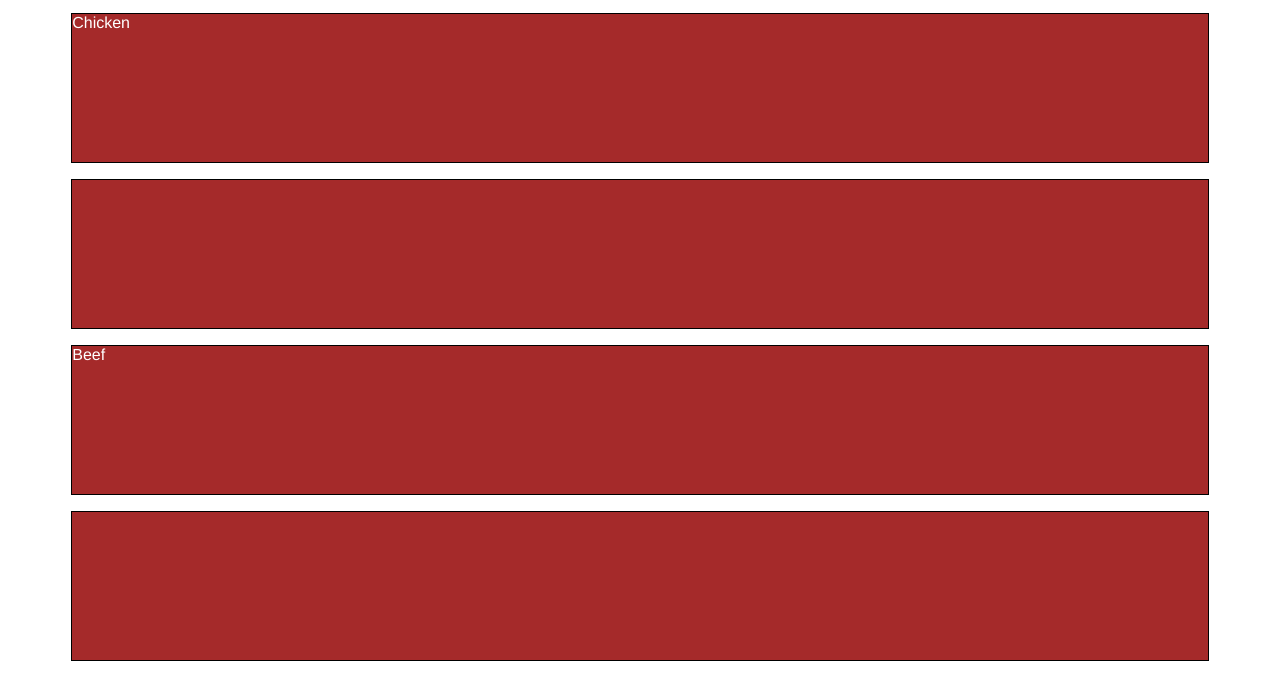
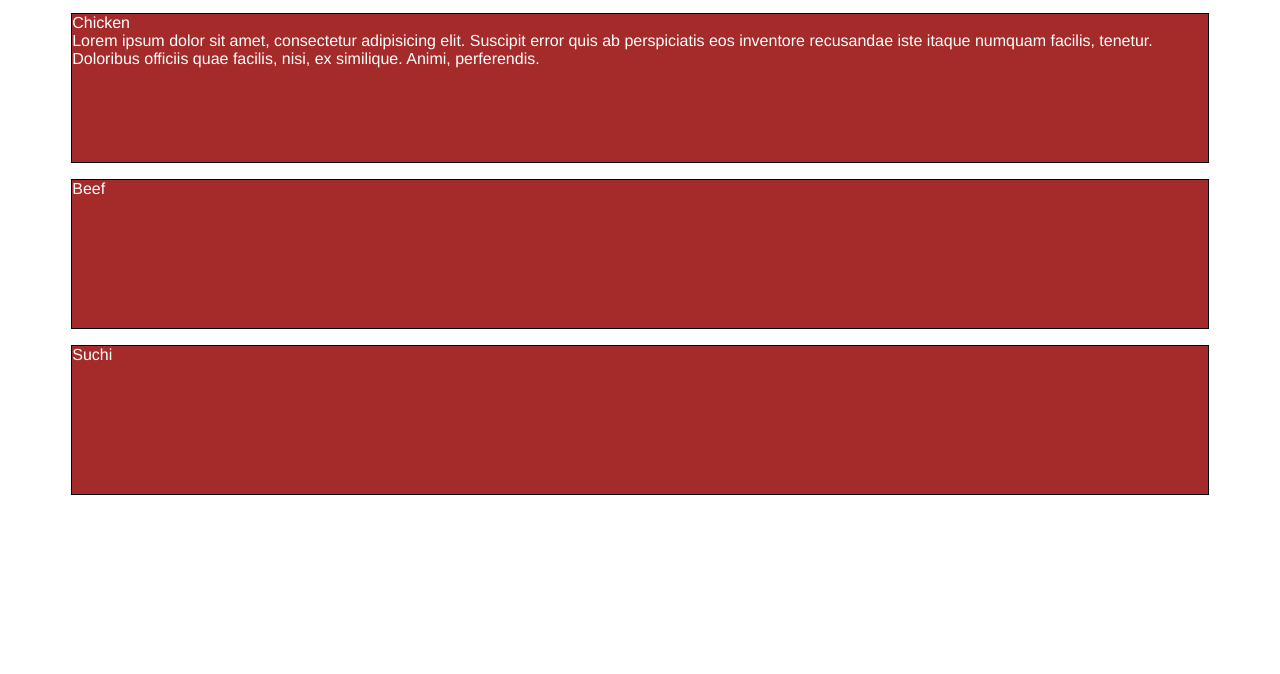
Before and after one commit to 1952vlad/vlad-vlad.github.io, a plain HTML site: page mod2_solution/index.html in a window 1280 px wide. Shown: the part 61-735 px from the top of the page. Drawn offline with Linux system fonts and the light colour scheme.

Commit message:
Update index.html

```diff
--- a/mod2_solution/index.html
+++ b/mod2_solution/index.html
@@ -9,15 +9,19 @@
 </head>
 <body>
 <h1>Our Menu</h1>
-	<div class="container-fluid">
-    <div class="row">
-      <div class="col-md-4"><p>Chicken<p></div>
-      <div class="col-md-4"><p>Beef<p></div>
-      <div class="col-md-4"><p>Sushi<p></div>
-    </div>
-    </div>
+<div id="container">
+</div>
+  <p id="p1">
+  	<span class="block">Chicken</span><br />
+        <spam id="content"> Lorem ipsum dolor sit amet, consectetur adipisicing elit. Suscipit error quis ab perspiciatis eos inventore recusandae iste itaque numquam facilis, tenetur. Doloribus officiis quae facilis, nisi, ex similique. Animi, perferendis. </span>
+
+  </p>
+  <p id="p2">
+  <span class="block2">Beef</span></p>
+  <p id="p3">
+  	<span class="block3">Suchi</span></p>
+</div>
 
 
-<p>I'm hosted with GitHub Pages.</p>
 </body>
 </html>
```
